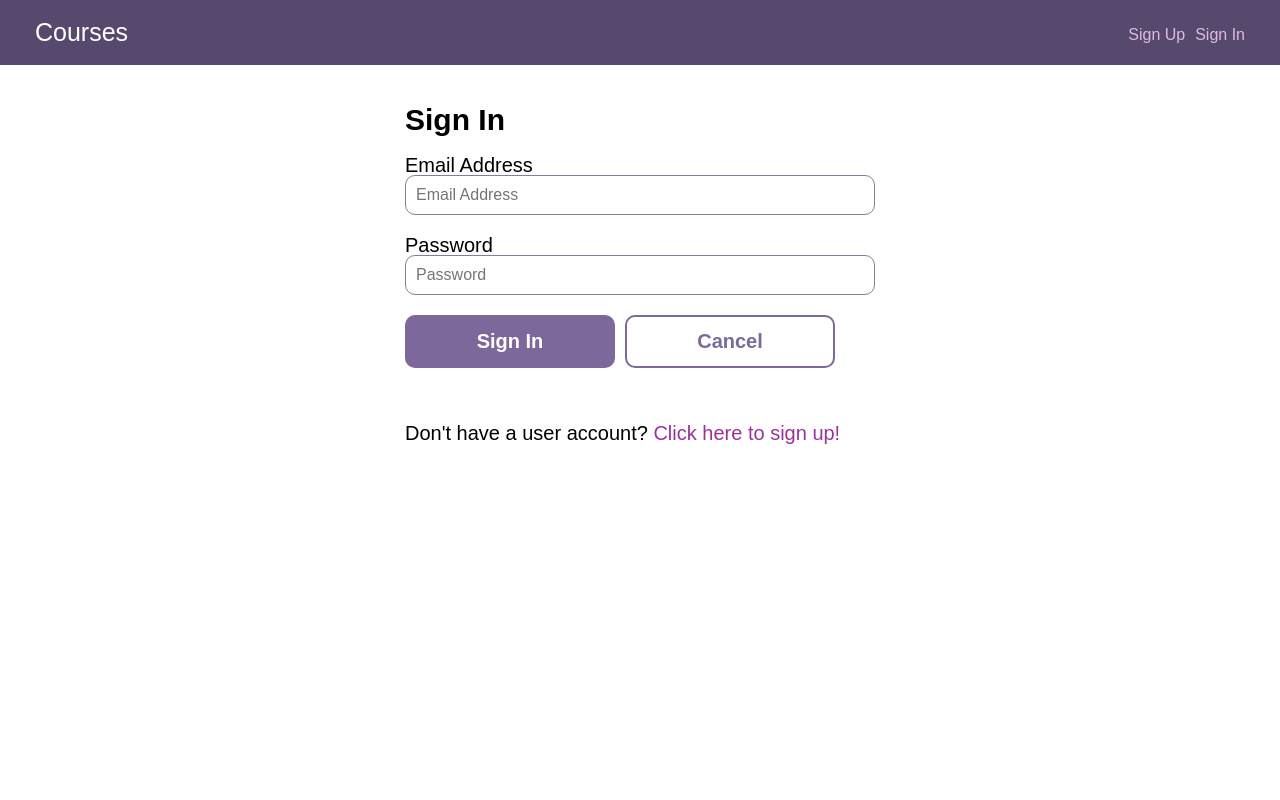
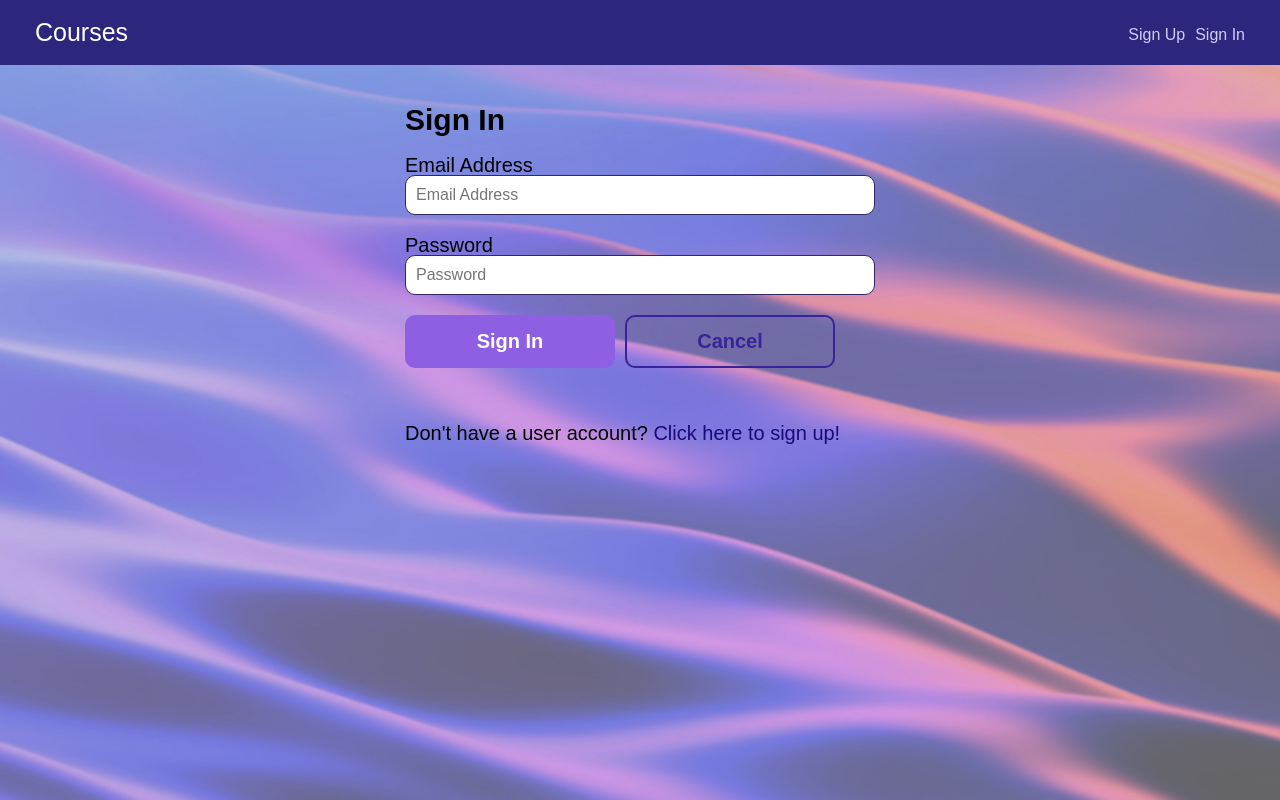
Before and after one commit to bet-zua/Full-Stack-React-Database, a React (Create React App) app in the folder client/: page /signin in a window 1280 px wide. Built offline with nearby package versions, Linux system fonts and the light colour scheme.

Commit message:
update UI

```diff
--- a/client/src/styles/global.css
+++ b/client/src/styles/global.css
@@ -7,6 +7,9 @@ html {
 }
 body {
     font-family: 'Work Sans', sans-serif;
+     /* The image used */
+   background: url("./background.jpg")  no-repeat center center fixed;
+   background-size: cover;
 }
 h2 {
     font-size: 1.5rem;
@@ -20,7 +23,7 @@ p {
     hyphens: auto;
 }
 a {
-    color: #939;
+    color: rgb(26, 9, 123);
     text-decoration: none;
 }
 .wrap {
@@ -29,7 +32,7 @@ a {
     padding: 0 1rem;
 }
 header {
-    background: #57496e;
+    background: #2c277d;
     color: #fff;
     padding: 1rem 0;
     margin-bottom: 2rem;
@@ -47,7 +50,7 @@ header li {
     font-size: .8rem;
 }
 header nav a {
-    color: #dbd;
+    color: rgb(210, 203, 254);
 }
 header nav a:hover {
     color: #fff;
@@ -62,7 +65,7 @@ header nav a:hover {
     margin-left: .5rem;
 }
 .course--module {
-    background: #7c689b;
+    background: #6c58d0;
     border-radius: .5rem;
     padding: 1.5rem;
     margin-bottom: 1.5rem;
@@ -80,7 +83,7 @@ header nav a:hover {
     font-size: 1.25rem;
 }
 .course--add--module {
-    background: #ddd9e4;
+    background: #f2a6d4;
     color: #57496e;
     font-weight: 300;
     font-size: 1.25rem;
@@ -93,10 +96,10 @@ header nav a:hover {
 }
 .course--detail--title {
     padding-bottom: .25rem;
-    border-bottom: 1px solid #888;
+    border-bottom: 1px solid rgb(76, 46, 128);
     margin: 3rem 0 .5rem;
     font-size: .9rem;
-    color: #555;
+    color: rgb(26, 28, 86);
     text-transform: uppercase;
     letter-spacing: 2px;
 }
@@ -104,7 +107,7 @@ header nav a:hover {
     font-size: 2rem;
     margin-bottom: .5rem;
     font-weight: 700;
-    color: #47395e;
+    color: #2c1452;
 }
 .course--detail--list {
     font-weight: 300;
@@ -112,12 +115,12 @@ header nav a:hover {
     line-height: 1.5;
 }
 .actions--bar {
-    background: #e9e5f0;
+    background: #ad92dc;
     padding: 1rem 0;
     margin: -2rem 0 2rem;
 }
 .validation--errors {
-    background: #e9e5f0;
+    background: #e5ebf0;
     padding: 1rem;
     border-radius: .5rem;
     margin-bottom: 2.5rem;
@@ -155,9 +158,9 @@ label {
 input, textarea {
     display: block;
     width: 100%;
-    color: #332a40;
+    color: #201431;
     border-radius: .5rem;
-    border: 1px solid #8c789b;
+    border: 1px solid #332763;
     padding: .5rem;
     margin-bottom: 1rem;
     font-family: 'Work Sans', sans-serif;
@@ -167,7 +170,7 @@ textarea {
     min-height: 300px;
 }
 .button {
-    background: #7c689b;
+    background: #8f5fe3;
     color: #fff;
     font-size: 1rem;
     padding: .75rem 1.5rem;
@@ -184,24 +187,24 @@ textarea {
     margin-bottom: 0;
 }
 .button:not(.button-secondary):hover {
-    background: #63537d;
+    background: #9361e4;
     cursor: pointer;
 }
 .button-secondary {
-    color: #7c689b;
+    color: #382398;
     background: none;
-    box-shadow: 0 0 0 2px #7c689b inset;
+    box-shadow: 0 0 0 2px #382398 inset;
     transition: box-shadow 0.2s, color 0.2s;
 }
 .button-secondary:hover {
-    color: #63537d;
-    box-shadow: 0 0 0 2px #63537d inset;
+    color: #712478;
+    box-shadow: 0 0 0 2px #712478 inset;
     cursor: pointer;
 }
 input:focus, button:focus, .button:focus, textarea:focus {
     border: none;
     border-radius: 0;
-    outline: 2px solid #332a40;
+    outline: 2px solid #211632;
 }
 
 @media screen and (min-width: 600px) {
```
Also changed, not shown: client/src/styles/background.jpg (added).
